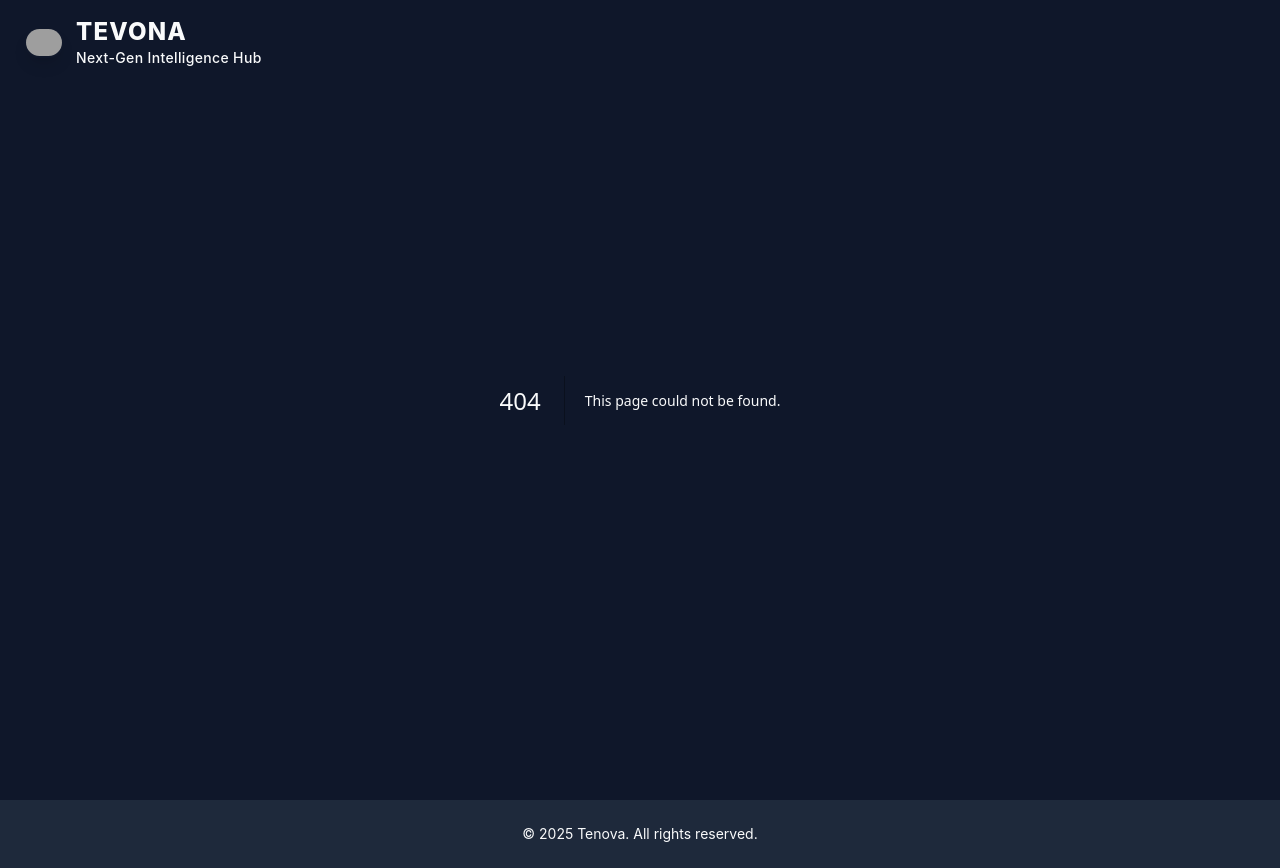
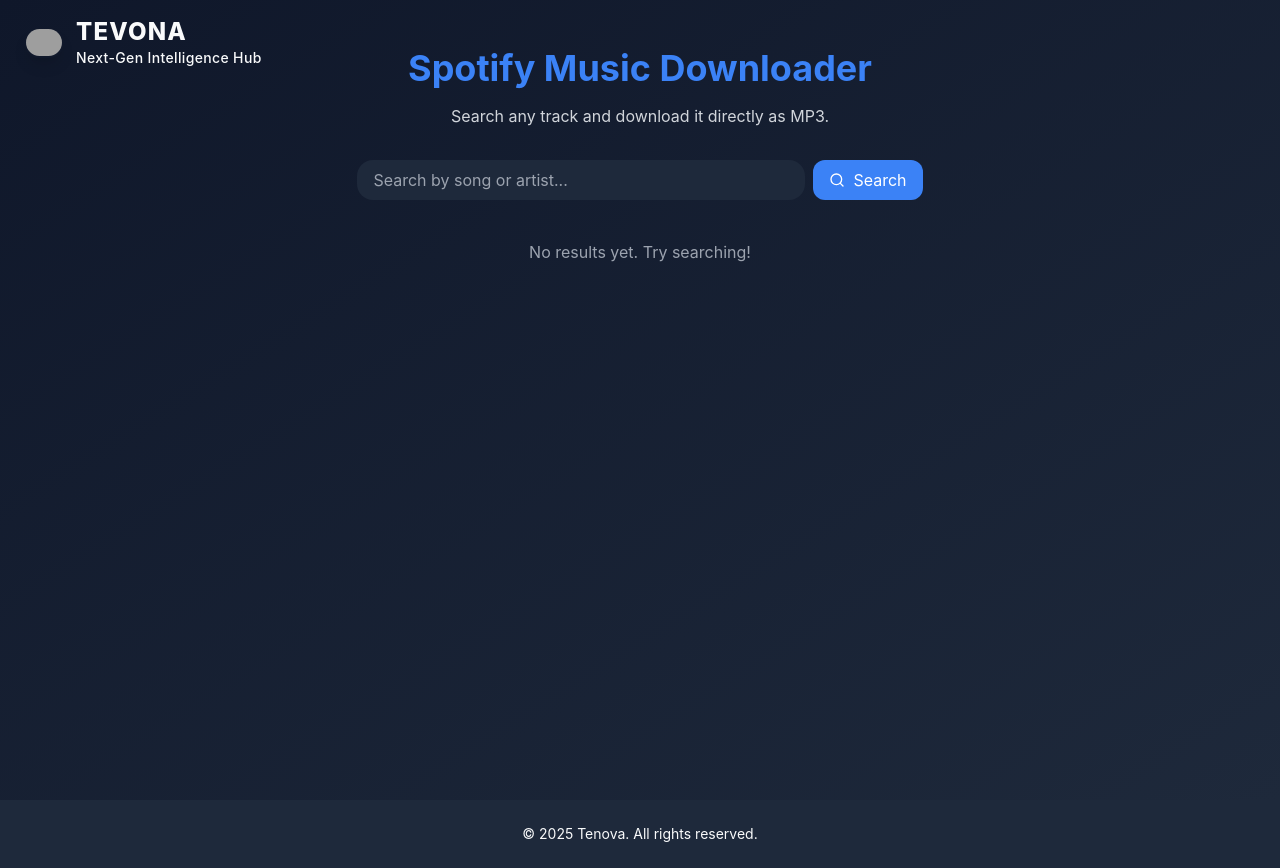
Before and after one commit to tenova-ke/tenova, a Next.js app: page /Spotify in a window 1280 px wide. Before the commit this address had no page. Built offline with nearby package versions, Linux system fonts and the light colour scheme; grey boxes are pictures that could not be loaded.

Commit message:
Create page.tsx

```diff
--- /dev/null
+++ b/app/Spotify/page.tsx
@@ -0,0 +1,110 @@
+"use client";
+
+import { useState } from "react";
+import axios from "axios";
+import { motion } from "framer-motion";
+import { Download, Search } from "lucide-react";
+
+export default function SpotifyDownloader() {
+  const [query, setQuery] = useState("");
+  const [results, setResults] = useState<any[]>([]);
+  const [loading, setLoading] = useState(false);
+
+  const handleSearch = async (e: React.FormEvent) => {
+    e.preventDefault();
+    if (!query) return;
+    setLoading(true);
+    try {
+      const res = await axios.get(
+        `https://CreepyTech-creepy-ai.hf.space/search/spotify?s=${encodeURIComponent(
+          query
+        )}`
+      );
+      setResults(res.data.result || []);
+    } catch (err) {
+      console.error("Search error:", err);
+    } finally {
+      setLoading(false);
+    }
+  };
+
+  const handleDownload = async (url: string) => {
+    try {
+      window.open(
+        `https://CreepyTech-creepy-ai.hf.space/download/spotify?url=${encodeURIComponent(
+          url
+        )}`,
+        "_blank"
+      );
+    } catch (err) {
+      console.error("Download error:", err);
+    }
+  };
+
+  return (
+    <div className="min-h-screen bg-gradient-to-br from-[#0F172A] to-[#1E293B] text-white px-6 py-12">
+      <div className="max-w-3xl mx-auto text-center">
+        <motion.h1
+          className="text-4xl font-bold mb-4 text-primary"
+          initial={{ opacity: 0, y: -20 }}
+          animate={{ opacity: 1, y: 0 }}
+        >
+          Spotify Music Downloader
+        </motion.h1>
+        <p className="text-gray-300 mb-8">
+          Search any track and download it directly as MP3.
+        </p>
+
+        {/* Search Bar */}
+        <form
+          onSubmit={handleSearch}
+          className="flex items-center gap-2 justify-center"
+        >
+          <input
+            type="text"
+            placeholder="Search by song or artist..."
+            value={query}
+            onChange={(e) => setQuery(e.target.value)}
+            className="w-full max-w-md px-4 py-2 rounded-2xl bg-card text-black focus:outline-none"
+          />
+          <button
+            type="submit"
+            className="px-4 py-2 bg-primary rounded-xl hover:bg-blue-600 transition flex items-center gap-2"
+          >
+            <Search className="w-4 h-4" /> Search
+          </button>
+        </form>
+
+        {/* Results */}
+        <div className="mt-10 space-y-4">
+          {loading && <p className="text-gray-400">Searching...</p>}
+          {!loading &&
+            results.length > 0 &&
+            results.map((song, idx) => (
+              <motion.div
+                key={idx}
+                className="flex justify-between items-center p-4 bg-card/80 rounded-xl shadow-md"
+                initial={{ opacity: 0, y: 10 }}
+                animate={{ opacity: 1, y: 0 }}
+              >
+                <div>
+                  <h3 className="font-semibold text-lg">{song.title}</h3>
+                  <p className="text-sm text-gray-300">{song.artist}</p>
+                </div>
+                <button
+                  onClick={() => handleDownload(song.url)}
+                  className="flex items-center gap-2 px-4 py-2 bg-green-500 text-white rounded-xl hover:bg-green-600 transition"
+                >
+                  <Download className="w-4 h-4" /> Download
+                </button>
+              </motion.div>
+            ))}
+
+          {!loading && results.length === 0 && (
+            <p className="text-gray-400">No results yet. Try searching!</p>
+          )}
+        </div>
+      </div>
+    </div>
+  );
+}
```
